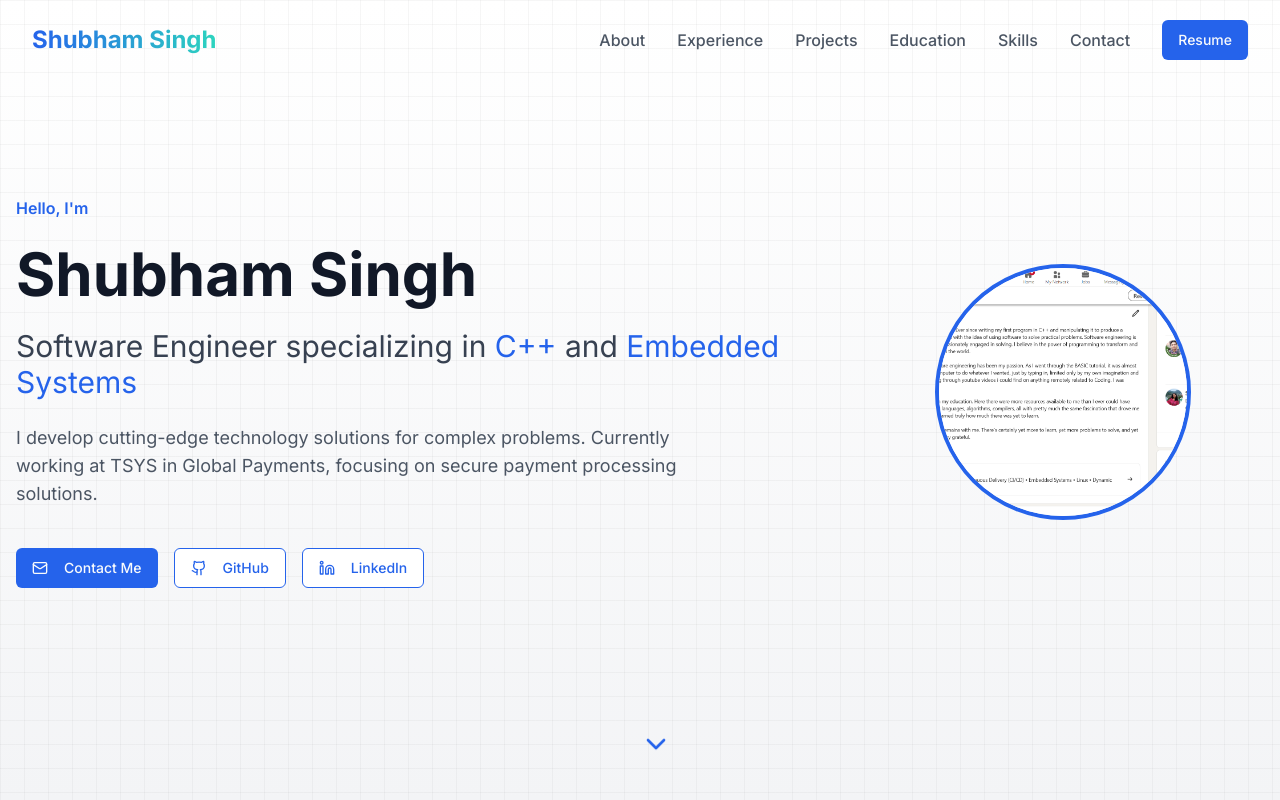
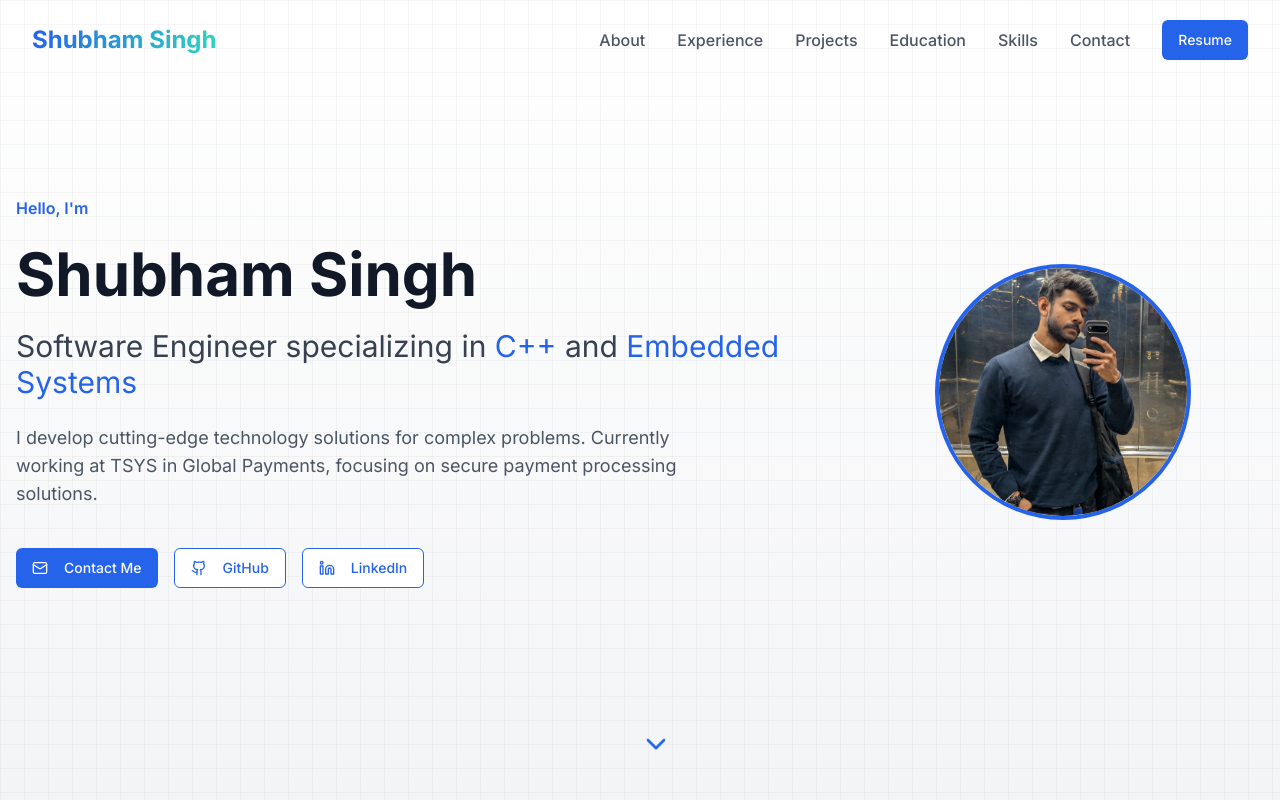
Before and after one commit to shubhamcr10/portfolio, a React (Vite) app: page / in a window 1280 px wide. Shown: the top 800 px of the page. Built offline with nearby package versions, Linux system fonts and the light colour scheme.

Commit message:
updating profile pic

```diff
--- a/src/components/Hero.tsx
+++ b/src/components/Hero.tsx
@@ -45,7 +45,7 @@ const Hero = () => {
           <div className={`w-full md:w-1/3 flex justify-center transition-all duration-700 delay-300 ${loaded ? 'opacity-100' : 'opacity-0 translate-y-10'}`}>
             <div className="relative w-64 h-64 rounded-full overflow-hidden border-4 border-blue-600">
               <img
-                src="/lovable-uploads/3725f448-8288-44bf-a3f2-a4d78e7f2d6f.png"
+                src="/lovable-uploads/profile-pic.jpeg"
                 alt="Shubham Singh"
                 className="w-full h-full object-cover"
               />
```
Also changed, not shown: public/lovable-uploads/profile-pic.jpeg (added).
